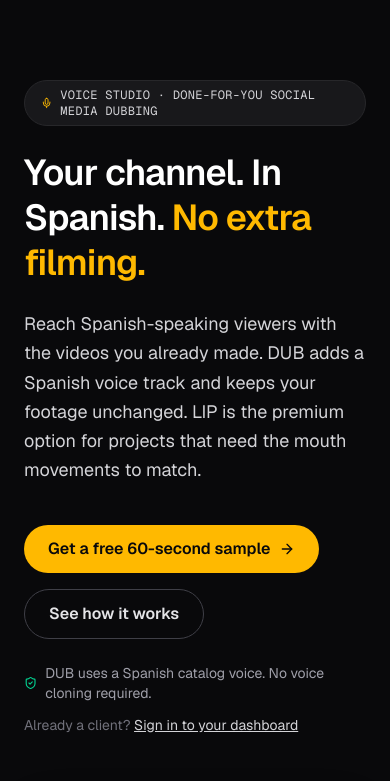
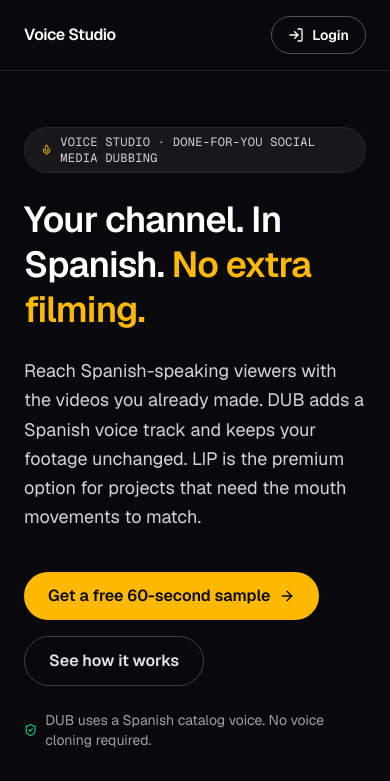
Before and after one commit to jmggaravito-sudo/terminalsync-web, a Next.js app: page /voice-studio in a window 390 px wide. Shown: the top 781 px of the page. Built offline with nearby package versions, Linux system fonts and the light colour scheme.

Commit message:
Move Voice Studio Login to the header and update FAQs

```diff
--- a/src/app/voice-studio/layout.tsx
+++ b/src/app/voice-studio/layout.tsx
@@ -5,9 +5,9 @@ import type { Metadata } from "next";
 // or from the TerminalSync app site. Kept out of search until the brand
 // launches publicly: flip robots.index to true when ready.
 export const metadata: Metadata = {
-  title: "Voice Studio — Your YouTube channel in Spanish, in your own voice",
+  title: "Voice Studio — Dub your videos into Spanish",
   description:
-    "Done-for-you dubbing: we turn the videos you already have into a Spanish channel — dubbed with a clone of your own voice, subtitled, and published to a channel you own.",
+    "Spanish dubbing for your existing videos, with a catalog voice, optional premium lip-sync, and captioned Shorts and Reels.",
   robots: { index: false, follow: false },
 };
 
--- a/src/app/voice-studio/page.tsx
+++ b/src/app/voice-studio/page.tsx
@@ -1,5 +1,6 @@
 import {
   Mic,
+  LogIn,
   Languages,
   Youtube,
   ShieldCheck,
@@ -19,9 +20,22 @@ import { HeroToggleVideo } from "@/components/voice-studio/HeroToggleVideo";
 export default function VoiceStudioPage() {
   return (
     <main>
+      <header className="border-b border-zinc-800 bg-zinc-950 text-white">
+        <div className="mx-auto flex max-w-6xl items-center justify-between gap-4 px-6 py-4">
+          <a href="/voice-studio" className="font-semibold tracking-tight">Voice Studio</a>
+          <a
+            href="/voice-studio/login"
+            className="inline-flex items-center gap-2 rounded-full border border-zinc-600 px-4 py-2 text-sm font-semibold text-white transition-colors hover:border-amber-400 hover:text-amber-400 focus-visible:outline-2 focus-visible:outline-offset-4 focus-visible:outline-amber-400"
+          >
+            <LogIn className="h-4 w-4" aria-hidden="true" />
+            Login
+          </a>
+        </div>
+      </header>
+
       {/* ---------- Hero ---------- */}
       <section className="bg-zinc-950 text-white">
-        <div className="mx-auto grid max-w-6xl items-center gap-12 px-6 pt-20 pb-24 lg:grid-cols-[1.05fr_1fr]">
+        <div className="mx-auto grid max-w-6xl items-center gap-12 px-6 pt-14 pb-24 lg:grid-cols-[1.05fr_1fr]">
           <div>
             <p className="mb-6 inline-flex items-center gap-2 rounded-full border border-zinc-800 bg-zinc-900 px-4 py-1.5 font-mono text-xs tracking-wide text-zinc-300">
               <Mic className="h-3.5 w-3.5 text-amber-400" />
@@ -54,15 +68,6 @@ export default function VoiceStudioPage() {
             <p className="mt-6 flex items-center gap-2 text-sm text-zinc-400">
               <ShieldCheck className="h-4 w-4 text-emerald-400" />
               DUB uses a Spanish catalog voice. No voice cloning required.
-            </p>
-            <p className="mt-3 text-sm text-zinc-500">
-              Already a client?{" "}
-              <a
-                href="/voice-studio/login"
-                className="text-zinc-300 underline hover:text-white"
-              >
-                Sign in to your dashboard
-              </a>
             </p>
           </div>
           <HeroToggleVideo
@@ -262,44 +267,44 @@ export default function VoiceStudioPage() {
       </section>
 
       {/* ---------- FAQ ---------- */}
-      <section className="border-y border-zinc-200 bg-zinc-50">
+      <section id="faq" aria-labelledby="faq-heading" className="border-y border-zinc-200 bg-zinc-50">
         <div className="mx-auto max-w-3xl px-6 py-20">
-          <h2 className="text-3xl font-semibold tracking-tight sm:text-4xl">
+          <h2 id="faq-heading" className="text-3xl font-semibold tracking-tight sm:text-4xl">
             Frequently asked
           </h2>
           <div className="mt-8 divide-y divide-zinc-200 rounded-2xl border border-zinc-200 bg-white">
             {[
               [
-                "Doesn't YouTube already dub videos for free?",
-                "Voice Studio delivers a separate Spanish version you can review and use beyond YouTube. DUB keeps your footage, while LIP adds a lip-sync pass.",
+                "What’s the difference between DUB and LIP?",
+                "DUB replaces the audio with a Spanish voice and keeps the original picture. LIP is the premium option that also adjusts mouth movements; availability depends on the footage.",
               ],
               [
                 "Will the Spanish voice sound like me?",
-                "We use a catalog voice in Spanish. The initial offer does not include voice cloning.",
+                "We use a Spanish catalog voice. The initial offer does not include voice cloning.",
               ],
               [
                 "Which Spanish do you use?",
-                "Neutral Latin American Spanish, understood from Mexico to Argentina. Castilian (Spain) Spanish is available on request.",
+                "We use Latin American Spanish.",
               ],
               [
-                "Do you need access to my Google account?",
-                "No. You invite us as Manager or Editor to the new Spanish channel only. We never need your password, and we never touch your main channel.",
+                "How is the price estimated?",
+                "DUB and LIP are estimated from the length of your video, not from a fixed pack. The calculator is separate from ordering and does not take payment.",
               ],
               [
-                "Who owns the videos and the revenue?",
-                "You do. Everything publishes to channels you own. We never touch AdSense, sponsorships or memberships.",
+                "How do I start an order?",
+                "An order starts with your video link, not the estimate. We confirm the video length and total before payment. Existing clients can open their dashboard using Login at the top of this page.",
               ],
               [
-                "What about sponsors and calls-to-action?",
-                "They're adapted, not just translated — prices, links and offers get localized in the script. Send us the details and we'll handle them.",
+                "Are Shorts and Reels included?",
+                "No. Shorts and Reels are optional, captioned vertical clips priced separately by finished length. A 30-second clip is $15, 60 seconds is $20, and 90 seconds is $30.",
               ],
               [
-                "Does the calculator place an order?",
-                "No. It only shows an estimate. Existing clients can sign in to manage their orders.",
+                "Do you need my Google password?",
+                "No. Never send us your password. Start with a link to a video you own or have permission to dub.",
               ],
               [
-                "What about long videos or podcasts?",
-                "Use the full duration of the video when estimating. Shorts are priced separately by finished clip length.",
+                "Can I try DUB before ordering?",
+                "Yes. Use the form below to request a free 60-second sample with a Spanish catalog voice.",
               ],
             ].map(([q, a]) => (
               <details key={q} className="group px-6 py-5">
```
